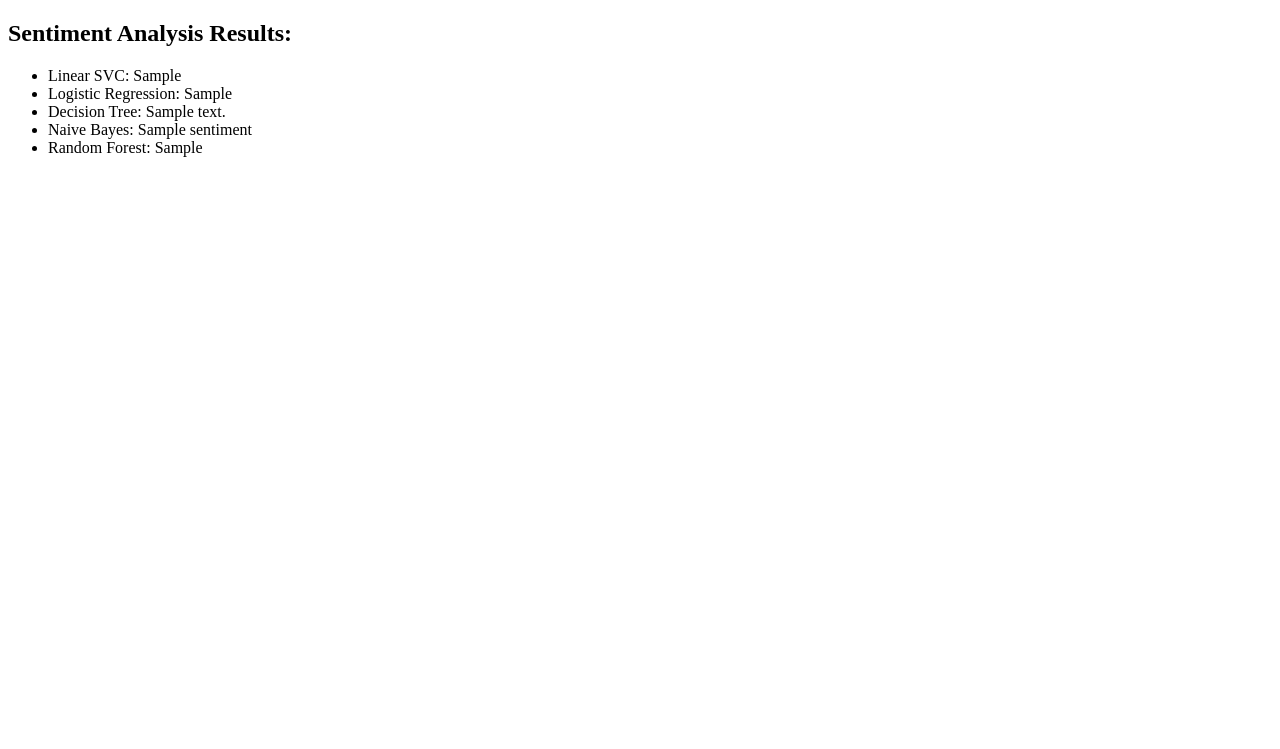
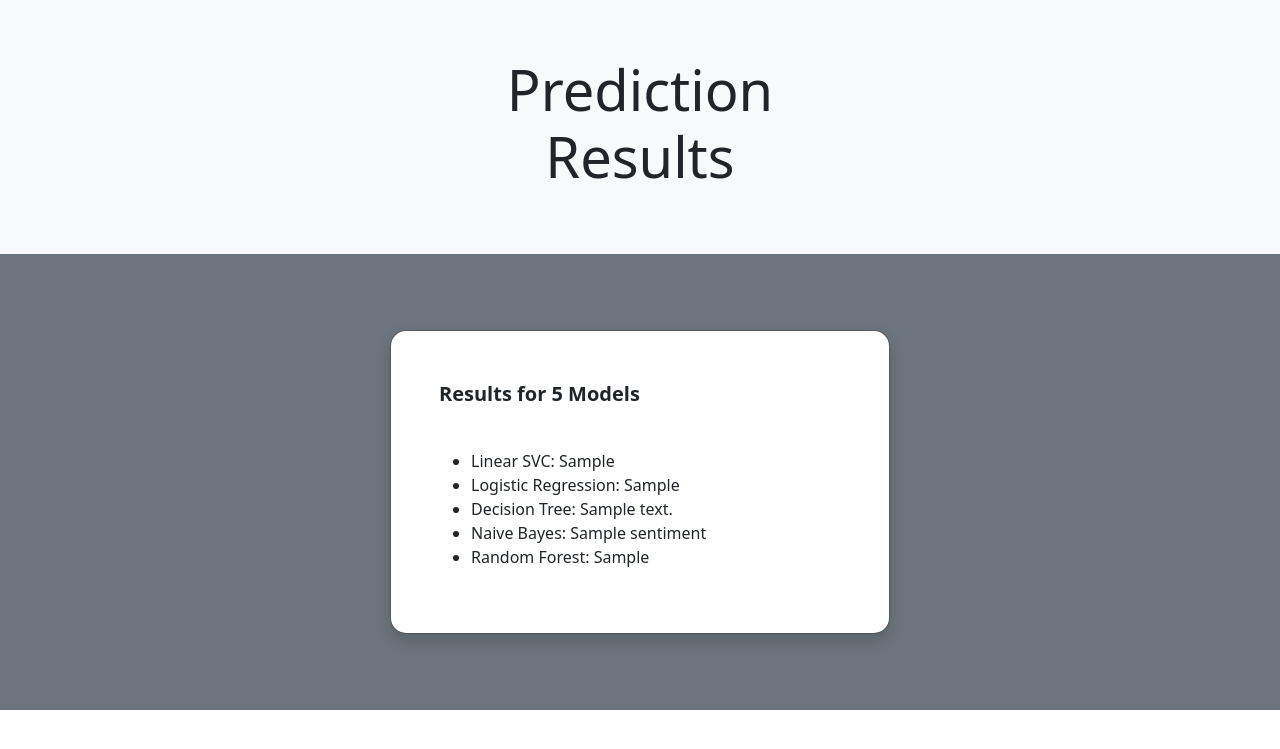
Before and after one commit to imabhi01/roberta-vader-sentiment-analysis, a Django app: template templates/result.html in a window 1280 px wide. Shown: the top 749 px of the page. Run offline with Django 5.2, Linux system fonts and the light colour scheme; the template is opened without the code that fills it: most values are stand-ins (such as "Sample title", 1, 10 or a date in 2020); parts of the project's set-up code (start-up, migrations or seed data) failed here and were passed over.

Commit message:
Get latest results page with prediction result

```diff
--- a/templates/result.html
+++ b/templates/result.html
@@ -4,12 +4,35 @@
     <meta charset="UTF-8">
     <meta name="viewport" content="width=device-width, initial-scale=1.0">
     <title>Prediction Result</title>
+    <link href="https://cdn.jsdelivr.net/npm/bootstrap@5.2.3/dist/css/bootstrap.min.css" rel="stylesheet" integrity="sha384-rbsA2VBKQhggwzxH7pPCaAqO46MgnOM80zW1RWuH61DGLwZJEdK2Kadq2F9CUG65" crossorigin="anonymous">
 </head>
+<style>
+    html, body {
+        overflow-x: hidden;
+        width: 100%;
+    }
+
+    html, body {
+        overflow-y: hidden;
+        width: 100%;
+    }
+</style>
 <body>
-    <section>
+    <main>
+        <div class="position-relative overflow-hidden text-center bg-light">
+            <div class="col-md-5 p-lg-5 mx-auto my-2">
+                <h3 class="display-4 fw-normal">Prediction Results</h3>
+            </div>
+        </div>
+        <div class="modal modal-signin position-static d-block bg-secondary py-5" tabindex="-1" role="dialog" id="modalSignin">
+            <div class="modal-dialog" role="document">
+                <div class="modal-content rounded-4 shadow">
+                <div class="modal-header p-5 pb-4 border-bottom-0 text-center">
+                    <p class="lead fw-normal"><strong>Results for 5 Models</strong></p>
+                </div>
+                <div class="modal-body p-5 pt-0">
                     <div id="result">
                         {% if sentiments %}
-                <h2>Sentiment Analysis Results:</h2>
                             <ul>
                                 <li>Linear SVC: {{ sentiments.Linear_SVC }}</li>
                                 <li>Logistic Regression: {{ sentiments.Logistic_Regression }}</li>
@@ -19,6 +42,11 @@
                             </ul>
                         {% endif %}
                     </div>
-    </section>
+                </div>
+                </div>
+            </div>
+        </div>
+    </main>
+    <script src="https://cdn.jsdelivr.net/npm/bootstrap@5.2.3/dist/js/bootstrap.bundle.min.js" integrity="sha384-kenU1KFdBIe4zVF0s0G1M5b4hcpxyD9F7jL+jjXkk+Q2h455rYXK/7HAuoJl+0I4" crossorigin="anonymous"></script>
 </body>
 </html>
```
Also changed, not shown: templates/index.html (indentation only). Lines whose indentation alone changed are shown as unchanged.
